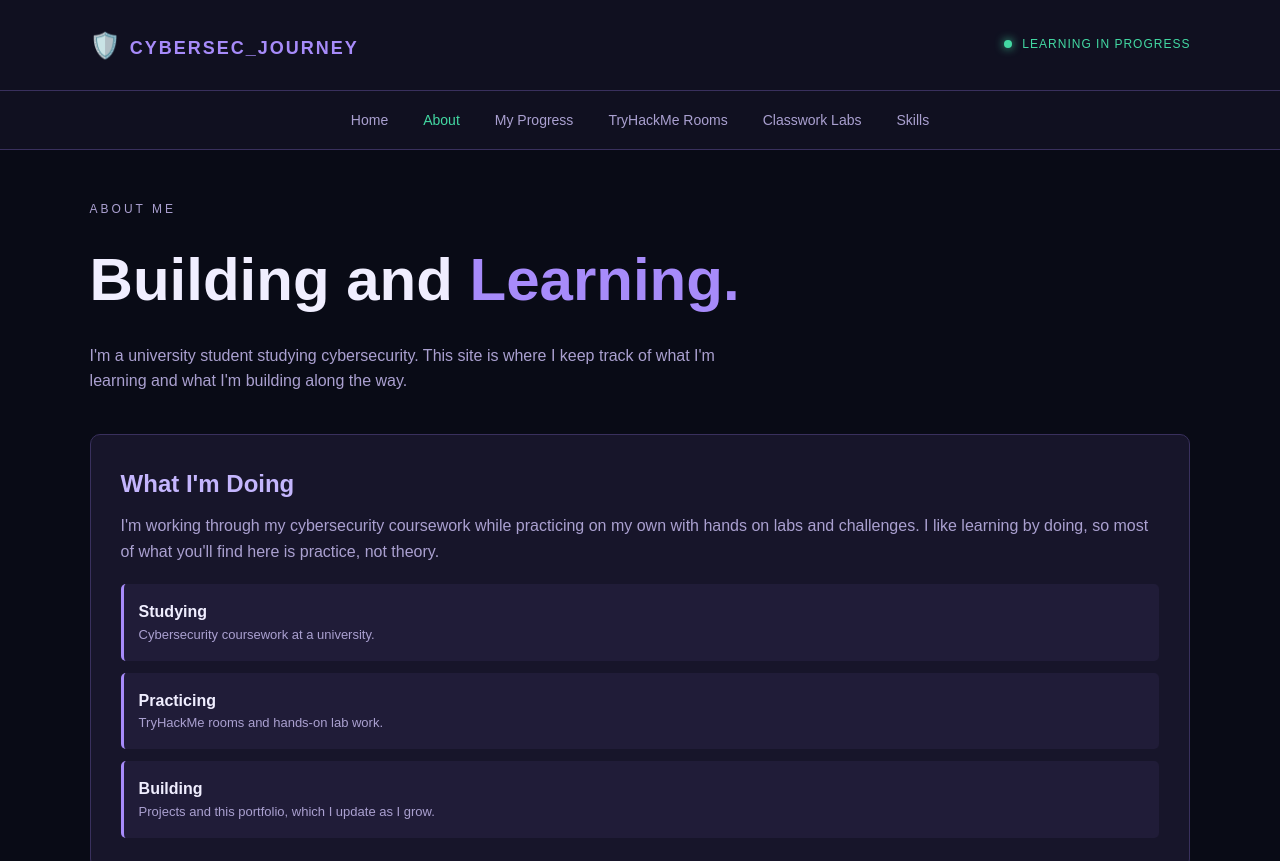
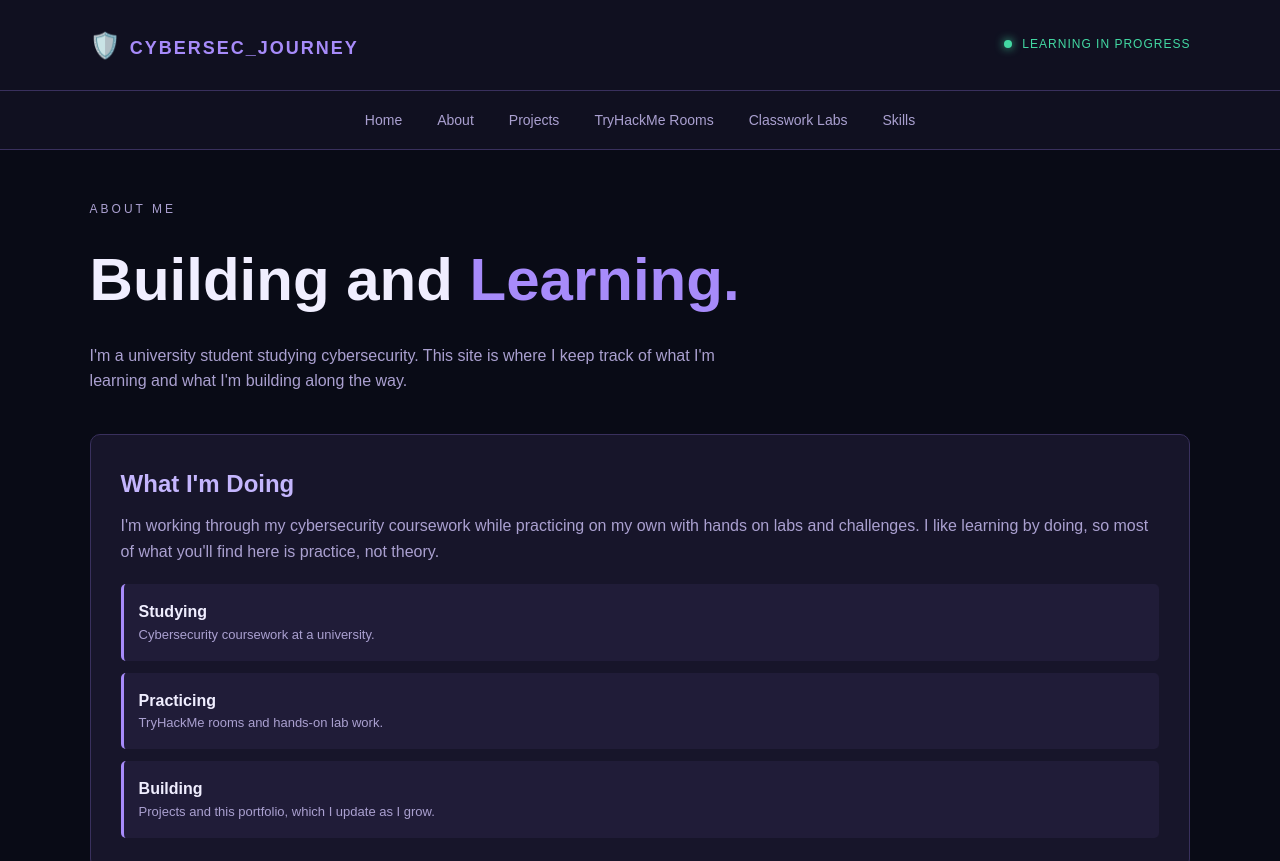
Before and after one commit to prphechamiltoncoder/CyberSec_Journey, a plain HTML site: page about.html in a window 1280 px wide. Shown: the top 861 px of the page. Drawn offline with Linux system fonts and the light colour scheme.

Commit message:
Update navigation links in about.html

```diff
--- a/about.html
+++ b/about.html
@@ -22,13 +22,13 @@
     </header>
 
     <nav>
-        <a href="index.html">Home</a>
-        <a href="about.html" class="active">About</a>
-        <a href="index.html#progress">My Progress</a>
-        <a href="index.html#rooms">TryHackMe Rooms</a>
-        <a href="classwork.html">Classwork Labs</a>
-        <a href="index.html#skills">Skills</a>
-    </nav>
+    <a href="index.html">Home</a>
+    <a href="about.html">About</a>
+    <a href="projects.html">Projects</a>
+    <a href="index.html#rooms">TryHackMe Rooms</a>
+    <a href="classwork.html">Classwork Labs</a>
+    <a href="index.html#skills">Skills</a>
+</nav>
 
     <main>
 
```
